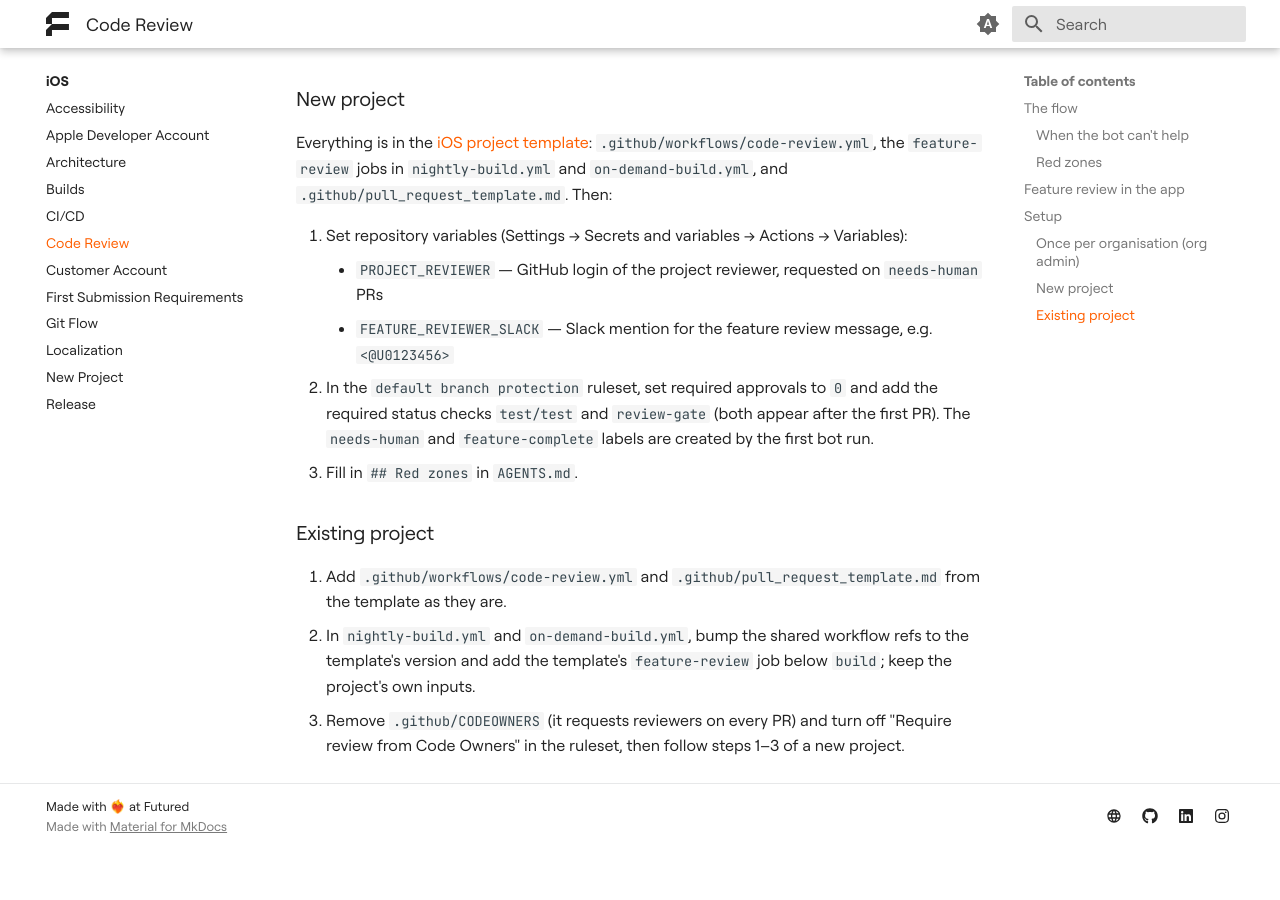
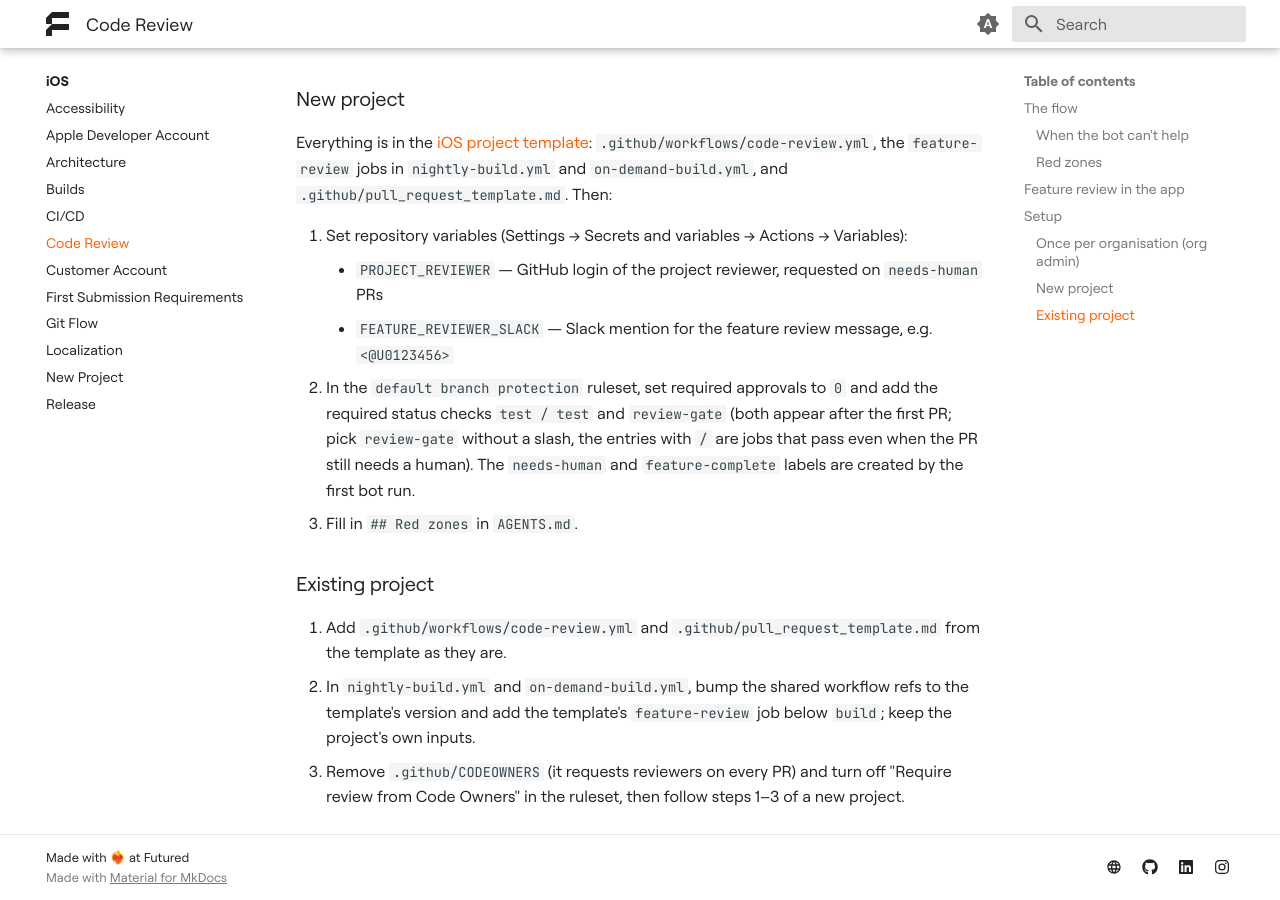
Before and after one commit to futuredapp/Engineering-Handbook, an MkDocs documentation site: the page built from docs/teams/ios/ios_code_review.md, in a window 1280 px wide and 900 px high, scrolled down 3107 px. Built offline with MkDocs 1.6.1 and Material for MkDocs 9.7.7, drawn with Linux system fonts in a browser that asks for light colours; before the commit the page ends 3956 px from its top, so only the background shows below that.

Commit message:
Say which review-gate entry to pick as the required check
Co-Authored-By: Claude Opus 5.5 (1M context) <noreply@anthropic.com>

```diff
--- a/docs/teams/ios/ios_code_review.md
+++ b/docs/teams/ios/ios_code_review.md
@@ -66,7 +66,7 @@ Everything is in the [iOS project template](https://github.com/futuredapp/iOS-pr
 1. Set repository variables (Settings → Secrets and variables → Actions → Variables):
     - `PROJECT_REVIEWER` — GitHub login of the project reviewer, requested on `needs-human` PRs
     - `FEATURE_REVIEWER_SLACK` — Slack mention for the feature review message, e.g. `<@U0123456>`
-2. In the `default branch protection` ruleset, set required approvals to `0` and add the required status checks `test/test` and `review-gate` (both appear after the first PR). The `needs-human` and `feature-complete` labels are created by the first bot run.
+2. In the `default branch protection` ruleset, set required approvals to `0` and add the required status checks `test / test` and `review-gate` (both appear after the first PR; pick `review-gate` without a slash, the entries with `/` are jobs that pass even when the PR still needs a human). The `needs-human` and `feature-complete` labels are created by the first bot run.
 3. Fill in `## Red zones` in `AGENTS.md`.
 
 ### Existing project
```
Also changed, not shown: docs/teams/ios/ios_new_project.md (+1 -1 lines).
